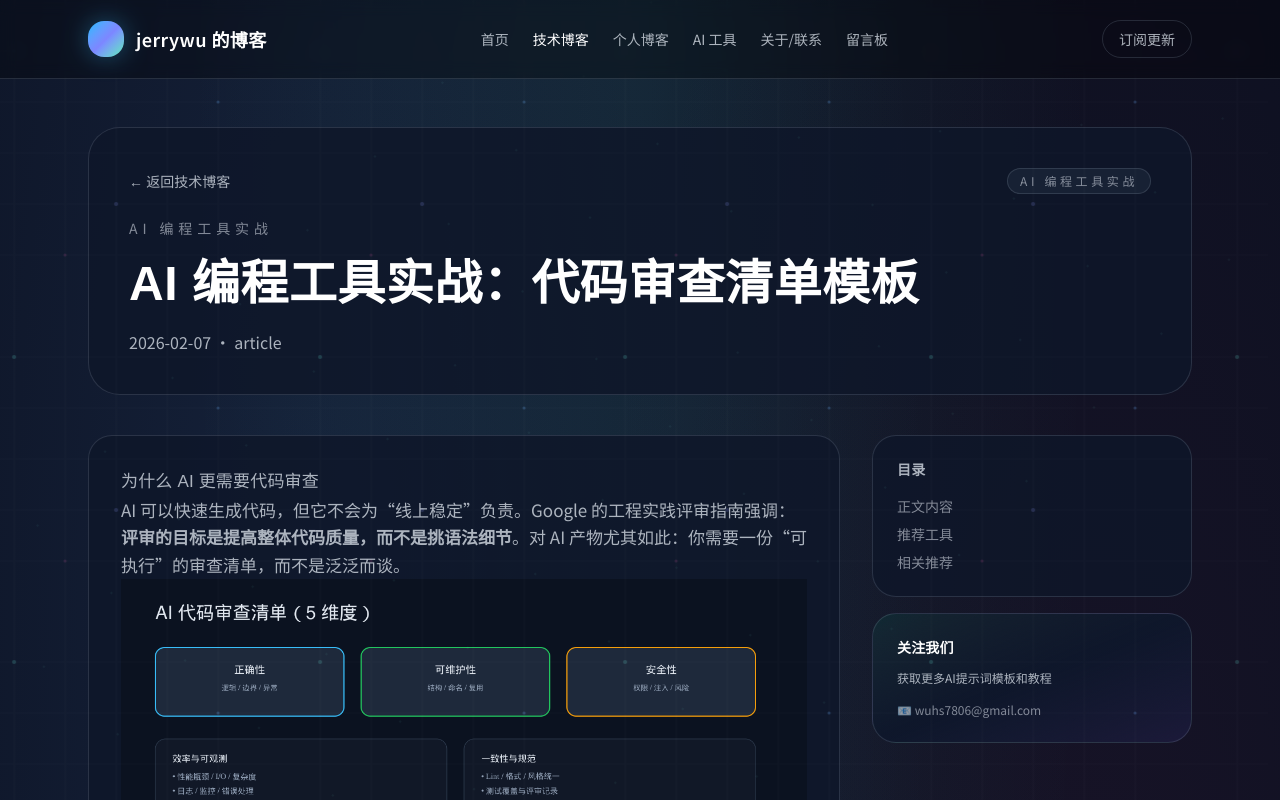
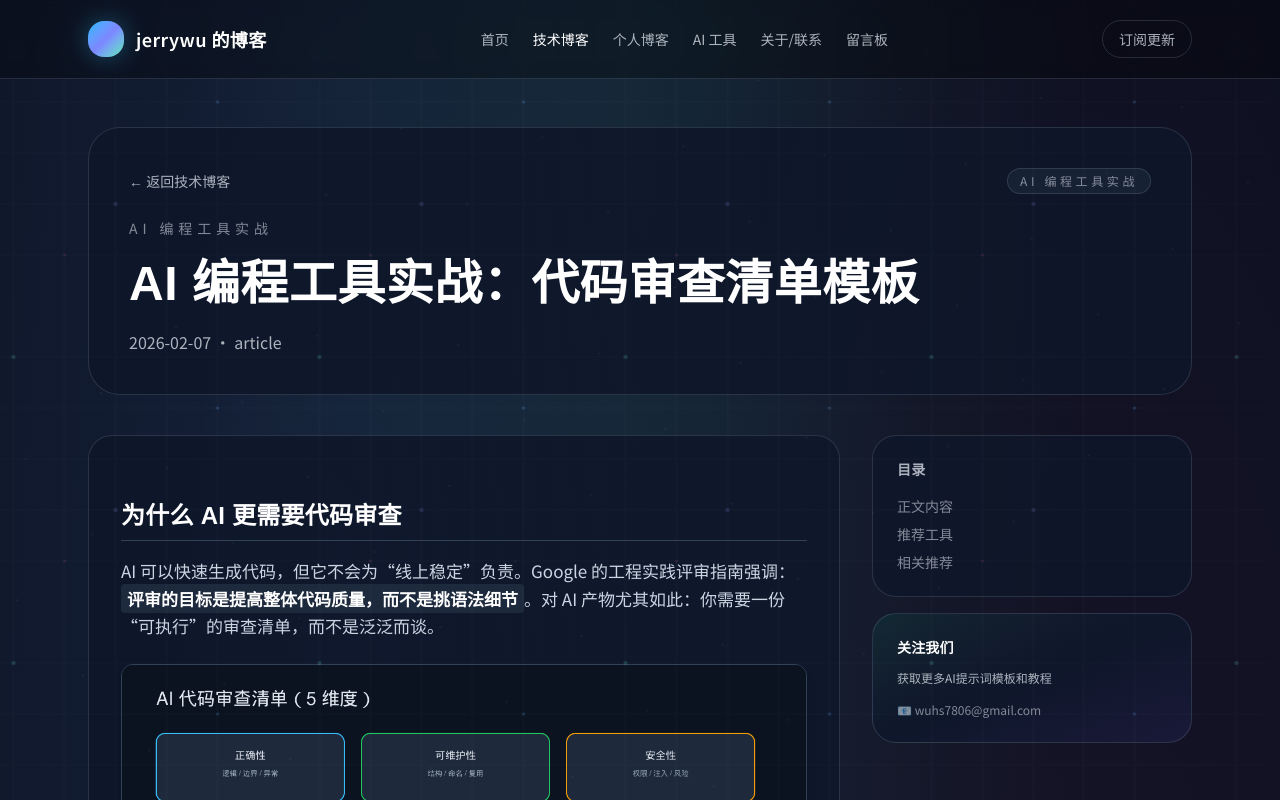
Before and after one commit to jerrywuhs/blogweb, a Next.js app: page /tech/ai-code-review-checklist in a window 1280 px wide. Shown: the top 800 px of the page. Built offline with nearby package versions, Linux system fonts and the light colour scheme.

Commit message:
修复MDX组件导出方式，确保表格样式生效

```diff
--- a/src/app/tech/[slug]/page.tsx
+++ b/src/app/tech/[slug]/page.tsx
@@ -7,7 +7,7 @@ import matter from "gray-matter";
 import remarkGfm from "remark-gfm";
 import SiteHeader from "@/components/SiteHeader";
 import { getTechPost, techPosts } from "@/data/tech";
-import { useMDXComponents } from "@/mdx-components";
+import { mdxComponents } from "@/mdx-components";
 
 const CONTENT_DIR = path.join(process.cwd(), "content", "tech");
 
@@ -136,7 +136,7 @@ export default async function TechDetailPage({ params }: PageProps) {
               <div className="rounded-3xl border border-[color:var(--border-muted)] bg-[color:var(--surface-1)] p-8">
                 <MDXRemote
                   source={mdx.content}
-                  components={useMDXComponents}
+                  components={mdxComponents}
                   options={{
                     mdxOptions: {
                       remarkPlugins: [remarkGfm],
--- a/src/mdx-components.tsx
+++ b/src/mdx-components.tsx
@@ -1,8 +1,7 @@
 import type { MDXComponents } from 'mdx/types';
 
-export function useMDXComponents(components: MDXComponents): MDXComponents {
-  return {
-    // 自定义表格样式 - 优化版
+export const mdxComponents: MDXComponents = {
+  // 自定义表格样式
   table: ({ children, ...props }) => (
     <div className="overflow-x-auto rounded-xl border border-slate-700 my-6 shadow-lg">
       <table className="w-full min-w-[500px]" {...props}>{children}</table>
@@ -24,7 +23,7 @@ export function useMDXComponents(components: MDXComponents): MDXComponents {
     </tbody>
   ),
   td: ({ children }) => (
-      <td className="px-4 py-3 text-sm text-slate-300 border-r border-slate-700 last:border-r-0">
+    <td className="px-4 py-3 text-sm text-slate-300 border-r border-slate-700">
       {children}
     </td>
   ),
@@ -34,7 +33,7 @@ export function useMDXComponents(components: MDXComponents): MDXComponents {
     </tr>
   ),
 
-    // 增强标题样式
+  // 标题样式
   h1: ({ children }) => (
     <h1 className="text-3xl font-bold text-white mt-8 mb-4 pb-2 border-b border-slate-700">
       {children}
@@ -146,7 +145,4 @@ export function useMDXComponents(components: MDXComponents): MDXComponents {
       className="rounded-xl my-6 shadow-lg border border-slate-700 max-w-full h-auto"
     />
   ),
-
-    ...components,
 };
-}
```
Lines whose indentation alone changed are shown as unchanged.
